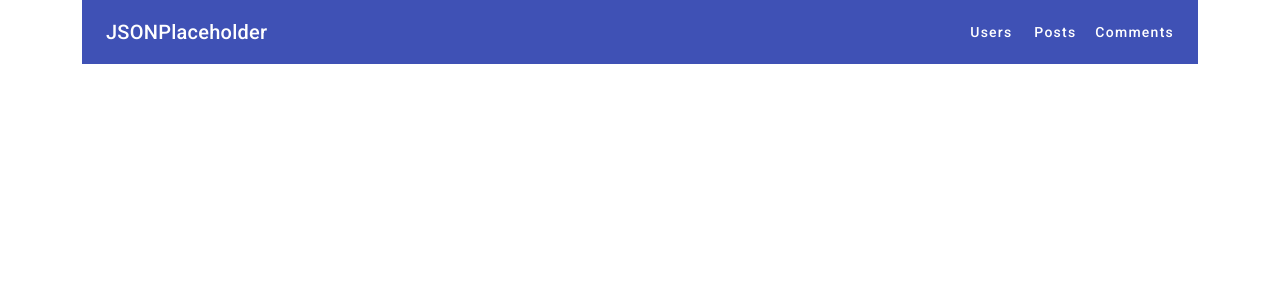
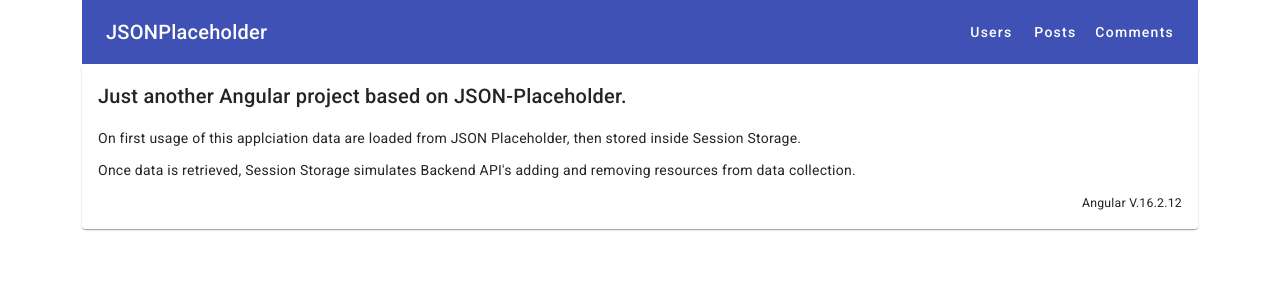
Before and after one commit to fix87/json-placeholder-posts, an Angular app: page /home in a window 1280 px wide. Before the commit this address led to /. Shown: the top 300 px of the page. Built offline with nearby package versions, Linux system fonts and the light colour scheme.

Commit message:
Added landing page and shared module

```diff
--- a/src/app/app-routing.module.ts
+++ b/src/app/app-routing.module.ts
@@ -3,6 +3,16 @@ import { NgModule } from '@angular/core';
 import { RouterModule, Routes } from '@angular/router';
 
 const routes: Routes = [
+  {
+    path: '',
+    redirectTo: 'home',
+    pathMatch: 'full',
+  },
+  {
+    path: 'home',
+    loadChildren: () =>
+      import('./modules/home/home.module').then((m) => m.HomeModule),
+  },
   {
     path: 'users',
     loadChildren: () =>
@@ -22,7 +32,7 @@ const routes: Routes = [
   },
   {
     path: '**',
-    redirectTo: '/',
+    redirectTo: '',
   },
 ];
 
--- a/src/app/app.component.html
+++ b/src/app/app.component.html
@@ -4,7 +4,7 @@
       <mat-toolbar color="primary">
         <mat-toolbar-row class="d-flex justify-content-between">
           <div>
-            <a mat-button routerLink="/"><h2>JSONPlaceholder</h2></a>
+            <a mat-button routerLink="/home"><h2>JSONPlaceholder</h2></a>
           </div>
           <div>
             <a
--- a/src/app/app.module.ts
+++ b/src/app/app.module.ts
@@ -7,6 +7,7 @@ import { HttpClientModule } from '@angular/common/http';
 // Modules
 import { MatToolbarModule } from '@angular/material/toolbar';
 import { MatButtonModule } from '@angular/material/button';
+import { MatCardModule } from '@angular/material/card';
 
 // Routing
 import { AppRoutingModule } from './app-routing.module';
@@ -23,6 +24,7 @@ import { AppComponent } from './app.component';
     HttpClientModule,
     MatToolbarModule,
     MatButtonModule,
+    MatCardModule,
   ],
   providers: [],
   bootstrap: [AppComponent],
--- /dev/null
+++ b/src/app/modules/home/home-routing.module.ts
@@ -0,0 +1,11 @@
+import { NgModule } from '@angular/core';
+import { RouterModule, Routes } from '@angular/router';
+import { HomeComponent } from './home.component';
+
+const routes: Routes = [{ path: '', component: HomeComponent }];
+
+@NgModule({
+  imports: [RouterModule.forChild(routes)],
+  exports: [RouterModule]
+})
+export class HomeRoutingModule { }
--- /dev/null
+++ b/src/app/modules/home/home.component.html
@@ -0,0 +1,20 @@
+<div class="row">
+  <div class="container">
+    <mat-card>
+      <mat-card-content>
+        <h2>Just another Angular project based on JSON-Placeholder.</h2>
+        <p>
+          On first usage of this applciation data are loaded from JSON
+          Placeholder, then stored inside Session Storage.
+        </p>
+        <p>
+          Once data is retrieved, Session Storage simulates Backend API's adding
+          and removing resources from data collection.
+        </p>
+        <p class="text-end">
+          <small>Angular V.{{ version }}</small>
+        </p>
+      </mat-card-content>
+    </mat-card>
+  </div>
+</div>
--- /dev/null
+++ b/src/app/modules/home/home.component.ts
@@ -0,0 +1,10 @@
+import { Component, VERSION } from '@angular/core';
+
+@Component({
+  selector: 'app-home',
+  templateUrl: './home.component.html',
+  styleUrls: ['./home.component.scss'],
+})
+export class HomeComponent {
+  public version = VERSION.full;
+}
--- /dev/null
+++ b/src/app/shared/index.ts
@@ -0,0 +1 @@
+export * from './angular-material.module';
```
Also changed, not shown: src/app/modules/home/home.module.ts (added, +16 -0 lines), src/app/shared/angular-material.module.ts (added, +15 -0 lines), src/app/modules/home/home.component.scss (added).
